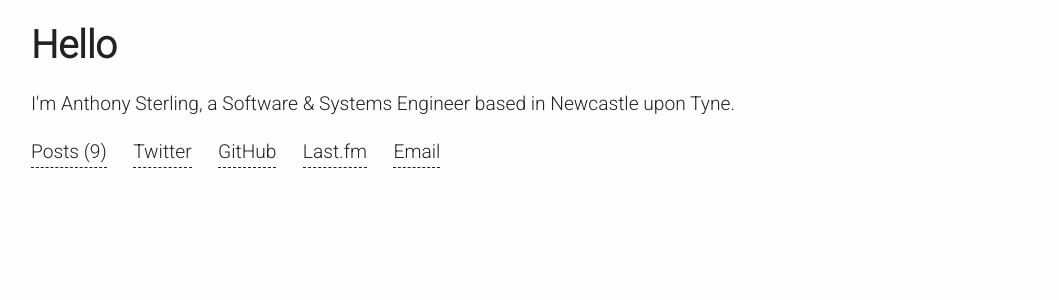
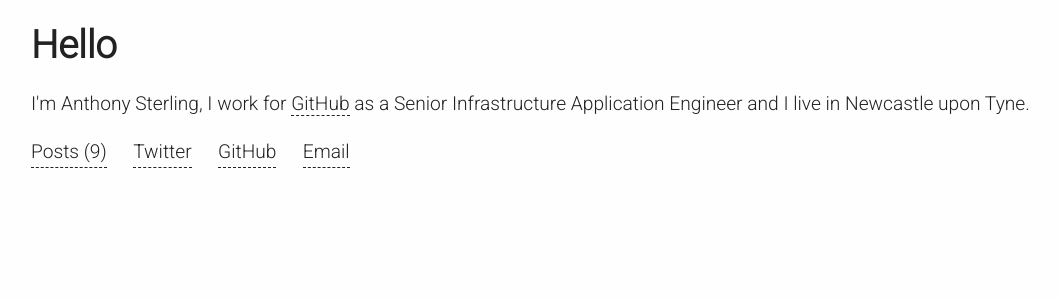
Before and after one commit to anthonysterling/anthonysterling.github.com, a Jekyll site: the page built from index.html, in a window 1280 px wide. Shown: the top 300 px of the page, without its empty margins (77-1136 px from the left). Built offline with Jekyll 4.4.1, drawn with Linux system fonts in a browser that asks for light colours.

Commit message:
Updated index with role and removed last.fm

```diff
--- a/index.html
+++ b/index.html
@@ -5,16 +5,15 @@ title: Hello
 <div class="row">
     <div class="small-11 small-centered columns">
         <h1>{{ page.title }}</h1>
-        <p>I'm Anthony Sterling, a Software &amp; Systems Engineer based in Newcastle upon Tyne.</p>
+        <p>I'm Anthony Sterling, I work for <a href="https://github.com/">GitHub</a> as a Senior Infrastructure Application Engineer and I live in Newcastle upon Tyne.</p>
     </div>
 </div>
 <div class="row">
     <div class="small-11 small-centered columns">
         <ul class="inline-list">
             <li><a href="/posts/index.html">Posts ({{ site.posts | size }})</a></li>
-            <li><a href="http://twitter.com/anthonysterling">Twitter</a></li>
-            <li><a href="http://github.com/anthonysterling">GitHub</a></li>
-            <li><a href="http://www.last.fm/user/AnthonySterling/library">Last.fm</a></li>
+            <li><a href="https://twitter.com/anthonysterling">Twitter</a></li>
+            <li><a href="https://github.com/anthonysterling">GitHub</a></li>
             <li><a href="mailto:mail@anthonysterling.com">Email</a></li>
         </ul>
     </div>
```
